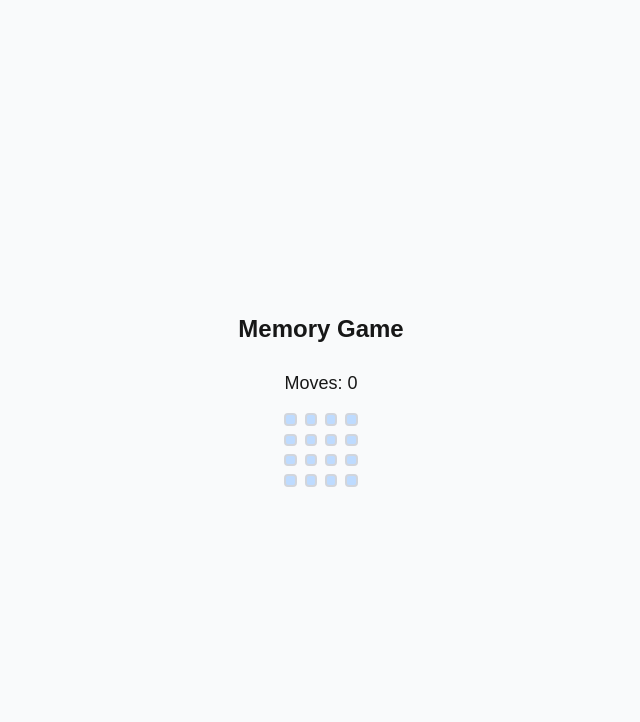
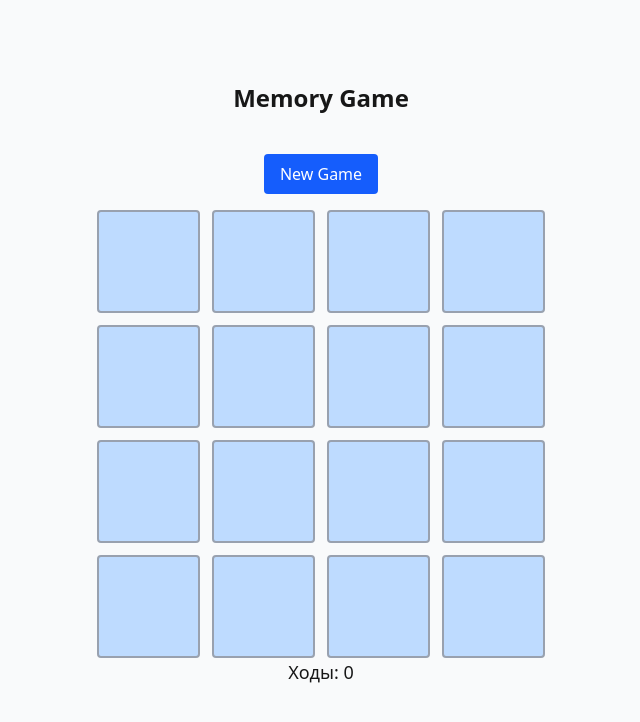
Before and after one commit to imagion/memory-game, a Next.js app: page / in a window 1280 px wide. Shown: the top 722 px of the page, without its empty margins (319-959 px from the left). Built offline with nearby package versions, Linux system fonts and the light colour scheme.

Commit message:
Добавлена кнопка сброса игры

```diff
--- a/app/components/Card.tsx
+++ b/app/components/Card.tsx
@@ -10,14 +10,15 @@ export default function Card({ card, onClick }: Props) {
   return (
     <div
       onClick={onClick}
-      className={`
-        w-full aspect-square select-none cursor-pointer rounded
-        border-2 ${isMatched ? 'border-green-500' : 'border-gray-300'}
+      className={`w-full aspect-square rounded select-none cursor-pointer
+        border-2 ${isMatched ? 'border-green-500' : 'border-gray-400'}
         ${isFlipped ? 'bg-white' : 'bg-blue-200'}
-        flex items-center justify-center text-2xl font-bold
-        transition-transform duration-200
-        ${!isFlipped && !isMatched ? 'hover:scale-105' : ''}
-      `}>
+        dark:bg-gray-800 dark:border-gray-600
+        flex items-center justify-center text-3xl transition-transform duration-200
+       ${!isFlipped && !isMatched ? 'hover:scale-105' : ''}`.replace(
+        /\s+/g,
+        ' ',
+      )}>
       {isFlipped || isMatched ? value : ''}
     </div>
   );
--- a/app/components/GameBoard.tsx
+++ b/app/components/GameBoard.tsx
@@ -6,23 +6,33 @@ import { CardType } from '@/types/card';
 import { shuffleArray } from '@/lib/shuffle';
 
 export default function GameBoard() {
-  // Шаг 1: генерируем и перемешиваем пары
-  const initialCards: CardType[] = shuffleArray(
+  // Генерируем и перемешиваем пары
+  const generate = () =>
+    shuffleArray(
       Array.from({ length: 8 }, (_, i) => ({
         id: i,
         value: ['🍎', '🍌', '🍇', '🍓', '🍒', '🥝', '🍉', '🍍'][i],
         isFlipped: false,
         isMatched: false,
-    })).flatMap((card) => [{ ...card }, { ...card }]), // дублируем
+      })).flatMap((card) => [{ ...card }, { ...card }]),
     );
 
-  const [cards, setCards] = useState<CardType[]>(initialCards);
+  const [cards, setCards] = useState<CardType[]>(generate());
   const [first, setFirst] = useState<number | null>(null);
   const [second, setSecond] = useState<number | null>(null);
   const [disabled, setDisabled] = useState(false);
   const [moves, setMoves] = useState(0);
 
-  // Шаг 2: обработка сравнения
+  // Сброс игры
+  const resetGame = () => {
+    setCards(generate());
+    setMoves(0);
+    setFirst(null);
+    setSecond(null);
+    setDisabled(false);
+  };
+
+  // Обработка сравнения
   useEffect(() => {
     if (first !== null && second !== null) {
       if (first === second) {
@@ -51,14 +61,14 @@ export default function GameBoard() {
             ),
           );
           resetTurn();
-        }, 1000);
+        }, 800);
       }
 
       setMoves((m) => m + 1);
     }
   }, [second]);
 
-  function handleClick(idx: number) {
+  const handleClick = (idx: number) => {
     if (disabled) return;
     if (cards[idx].isFlipped || cards[idx].isMatched) return; // предотвращаем клик  на уже открытые или найденные пары
 
@@ -66,27 +76,27 @@ export default function GameBoard() {
       prev.map((c, i) => (i === idx ? { ...c, isFlipped: true } : c)),
     );
     first === null ? setFirst(idx) : setSecond(idx);
-  }
+  };
 
-  function resetTurn() {
+  const resetTurn = () => {
     setFirst(null);
     setSecond(null);
     setDisabled(false);
-  }
+  };
 
-  // Шаг 3: рендер
   return (
-    <div className='flex flex-col items-center'>
-      <p className='mb-4 text-lg'>Moves: {moves}</p>
-      <div
-        className='
-        grid grid-cols-4 gap-2
-        w-full max-w-lg
-      '>
+    <div className='flex flex-col items-center w-full p-4'>
+      <button
+        onClick={resetGame}
+        className='mb-4 px-4 py-2 bg-blue-600 text-white rounded hover:bg-blue-700 transition'>
+        New Game
+      </button>
+      <div className='grid grid-cols-4 gap-3 w-full max-w-md'>
         {cards.map((card, i) => (
           <Card key={i} card={card} onClick={() => handleClick(i)} />
         ))}
       </div>
+      <p className='mb-4 text-lg font-medium'>Ходы: {moves}</p>
     </div>
   );
 }
--- a/app/globals.css
+++ b/app/globals.css
@@ -1,13 +1,15 @@
 @import 'tailwindcss';
+
+@theme inline {
+  --color-background: var(--background);
+  --color-foreground: var(--foreground);
+  --font-sans: var(--font-sans);
+  --font-mono: var(--font-mono);
+}
 
 :root {
   --background: #ffffff;
   --foreground: #171717;
-}
-
-@theme inline {
-  --color-background: var(--background);
-  --color-foreground: var(--foreground);
   --font-sans: var(--font-geist-sans);
   --font-mono: var(--font-geist-mono);
 }
@@ -22,5 +24,5 @@
 body {
   background: var(--background);
   color: var(--foreground);
-  font-family: Arial, Helvetica, sans-serif;
+  font-family: var(--font-sans);
 }
```
Lines whose indentation alone changed are shown as unchanged.
